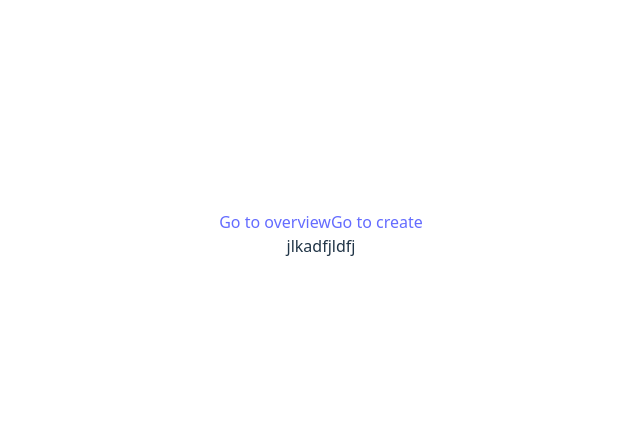
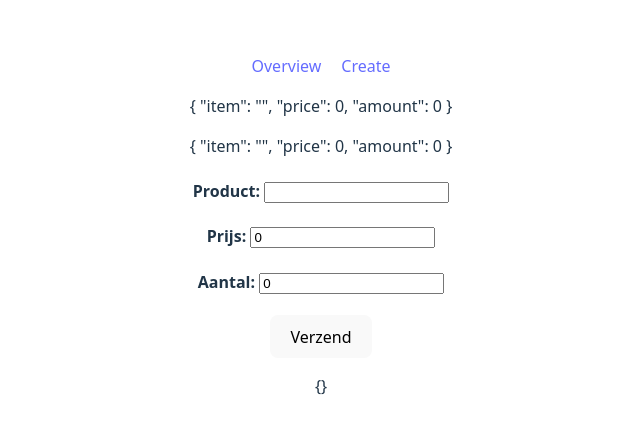
Before and after one commit to FloorD16/vue-boodschappenlijst, a Vue app: page /create in a window 1280 px wide. Shown: the part 166-600 px from the top of the page, without its empty margins (319-959 px from the left). Built offline with nearby package versions, Linux system fonts and the light colour scheme.

Commit message:
implemented adding products to store

```diff
--- a/src/App.vue
+++ b/src/App.vue
@@ -4,8 +4,8 @@ import { RouterLink, RouterView } from 'vue-router';
 
 <template>
   <nav>
-    <RouterLink to="/">Go to overview</RouterLink>
-    <RouterLink to="/create">Go to create</RouterLink>
+    <RouterLink to="/" style="padding-right: 20px;">Overview</RouterLink>
+    <RouterLink to="/create">Create</RouterLink>
   </nav>
 
   <RouterView/>
--- a/src/components/GroceriesTable.vue
+++ b/src/components/GroceriesTable.vue
@@ -25,6 +25,7 @@ const totalCosts = computed(() => {
         <td class="align-right">{{ product.price.toFixed(2) }}</td>
         <td class="align-left"><input v-model="product.amount" type="number" min="0" step="1" /></td>
         <td class="align-right">{{ (product.price * product.amount).toFixed(2) }}</td>
+        <td><RouterLink to="{ name: 'groceries.edit', params: { id: product.id } }" >Wijzig</RouterLink></td>
       </tr>
     </tbody>
     <tfoot>
--- a/src/domains/groceries/components/GroceryForm.vue
+++ b/src/domains/groceries/components/GroceryForm.vue
@@ -1,3 +1,28 @@
+<script setup>
+
+import { ref } from 'vue';
+
+const prop = defineProps({grocery: Object});
+
+const productCopy = ref({ ...prop.grocery });
+
+const emit = defineEmits(['newGrocery']);
+
+const submit = () => {
+    emit('newGrocery', productCopy.value);
+    console.log('Submitted:', productCopy.value);
+}
+</script>
+
 <template>
+    <p>{{ prop.grocery }}</p>
+    <p>{{ productCopy }}</p>
 
+    <div>
+        <h4>Product: <input v-model="productCopy.item" type="text"/></h4>
+        <h4>Prijs: <input v-model="productCopy.price" type="number"/></h4>
+        <h4>Aantal: <input v-model="productCopy.amount" type="number"/></h4>
+
+        <button @click="submit">Verzend</button>
+    </div>
 </template>
--- a/src/domains/groceries/pages/Create.vue
+++ b/src/domains/groceries/pages/Create.vue
@@ -1,3 +1,20 @@
+<script setup>
+
+import { ref } from 'vue';
+import GroceryForm from '../components/GroceryForm.vue';
+import { addProduct } from '../store';
+
+const grocery = {item: '', price: 0, amount: 0};
+
+let newGrocery = ref({});
+
+const createNewGrocery = (grocery) => {
+    newGrocery.value = grocery;
+    addProduct(newGrocery.value);
+}
+</script>
+
 <template>
-    jlkadfjldfj
+    <GroceryForm :grocery="grocery" @newGrocery="createNewGrocery" />
+    <p>{{ newGrocery }}</p>
 </template>
--- a/src/domains/groceries/routes.js
+++ b/src/domains/groceries/routes.js
@@ -4,6 +4,6 @@ import Overview from "./pages/Overview.vue";
 
 export const routes = [
     { path: '/create', name: 'groceries.create', component: Create },
-    { path: '/edit', name: 'groceries.edit', component: Edit },
-    { path: '/', name: 'groceries.overview', component: Overview }
+    { path: '/edit/:id', name: 'groceries.edit', component: Edit },
+    { path: '/', name: 'groceries.overview', component: Overview },
 ];
```
